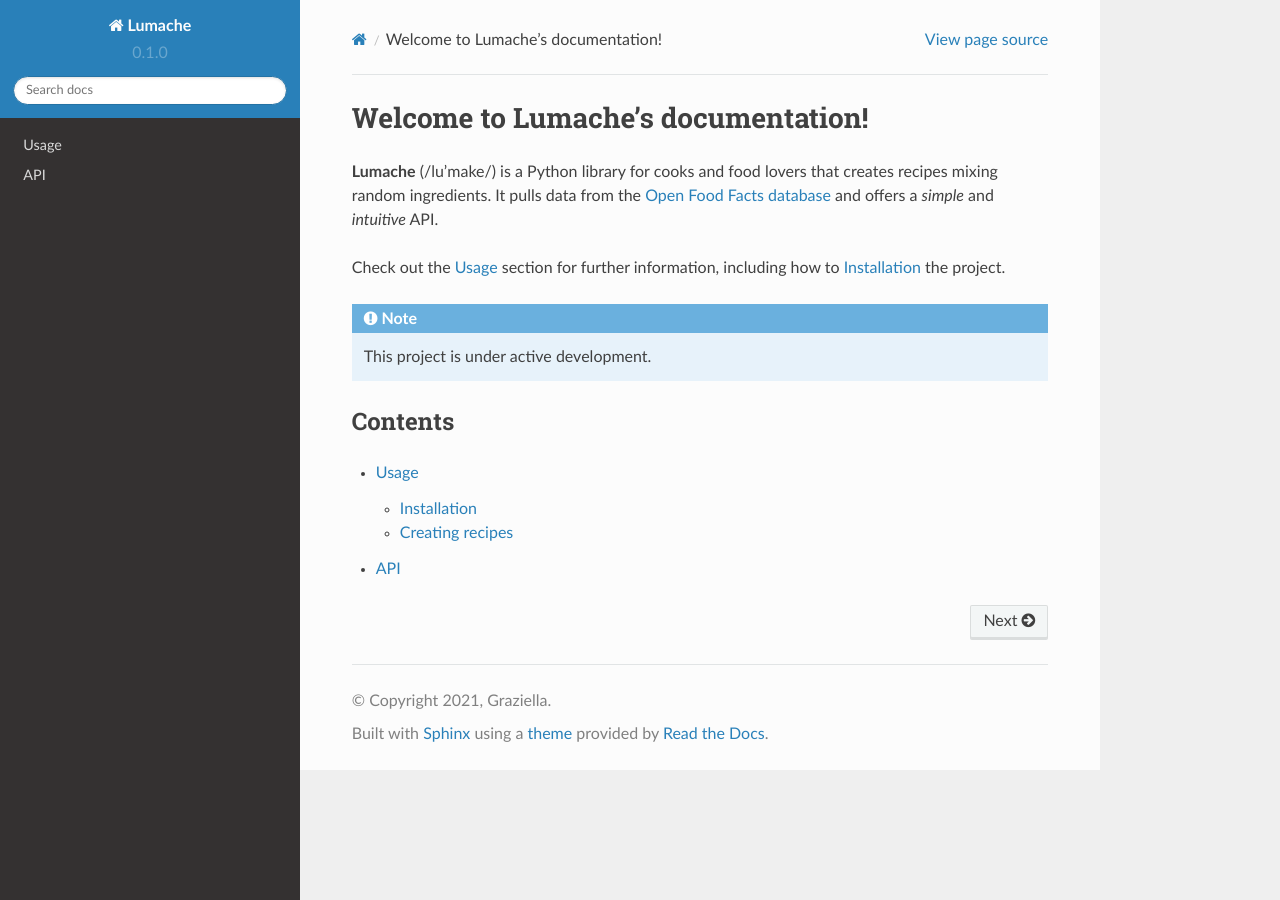
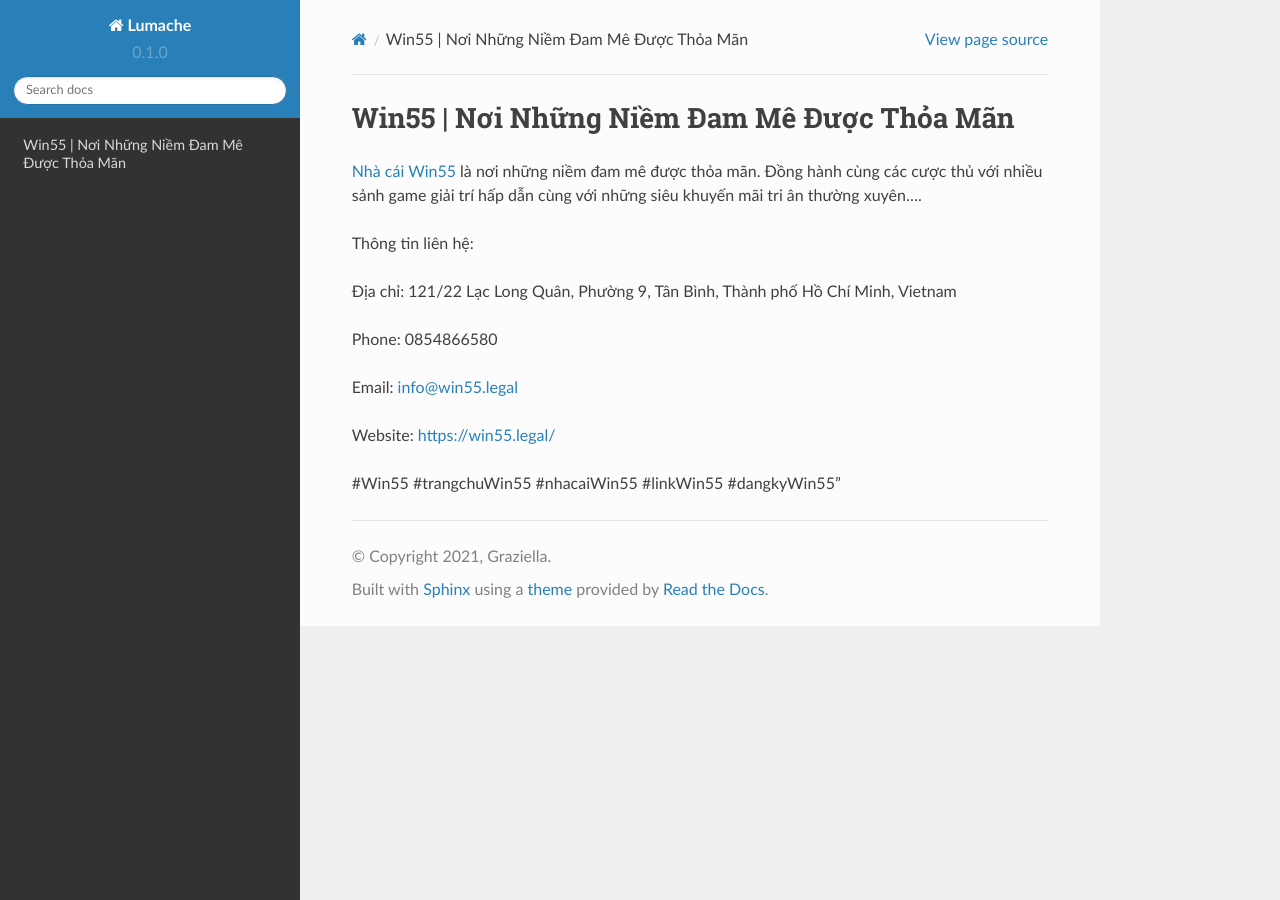
Before and after one commit to phamduyhong/win55legal, a Sphinx documentation site: the page built from docs/source/index.rst, in a window 1280 px wide. Built offline with Sphinx 7.4.7 and the Read the Docs theme 2.0.0, drawn with Linux system fonts in a browser that asks for light colours.

Commit message:
Update index.rst

```diff
--- a/docs/source/index.rst
+++ b/docs/source/index.rst
@@ -1,22 +1,16 @@
-Welcome to Lumache's documentation!
+Win55 | Nơi Những Niềm Đam Mê Được Thỏa Mãn
 ===================================
 
-**Lumache** (/lu'make/) is a Python library for cooks and food lovers
-that creates recipes mixing random ingredients.
-It pulls data from the `Open Food Facts database <https://world.openfoodfacts.org/>`_
-and offers a *simple* and *intuitive* API.
+`Nhà cái Win55 <https://win55.legal/>`_ là nơi những niềm đam mê được thỏa mãn. Đồng hành cùng các cược thủ với nhiều sảnh game giải trí hấp dẫn cùng với những siêu khuyến mãi tri ân thường xuyên....
 
-Check out the :doc:`usage` section for further information, including
-how to :ref:`installation` the project.
+Thông tin liên hệ:
 
-.. note::
+Địa chỉ:  121/22 Lạc Long Quân, Phường 9, Tân Bình, Thành phố Hồ Chí Minh, Vietnam
 
-   This project is under active development.
+Phone: 0854866580
 
-Contents
---------
+Email: info@win55.legal
 
-.. toctree::
+Website: https://win55.legal/
 
-   usage
-   api
+#Win55 #trangchuWin55 #nhacaiWin55 #linkWin55 #dangkyWin55"
```
